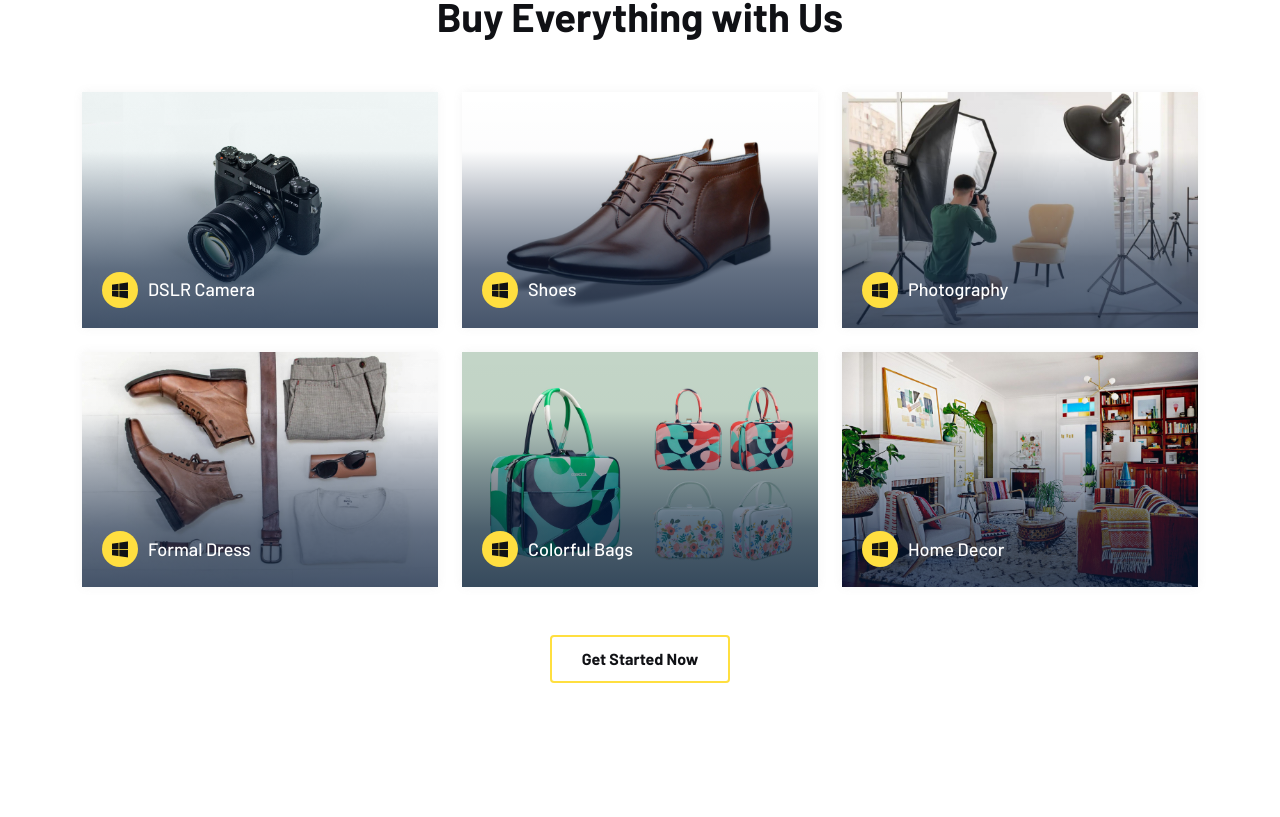
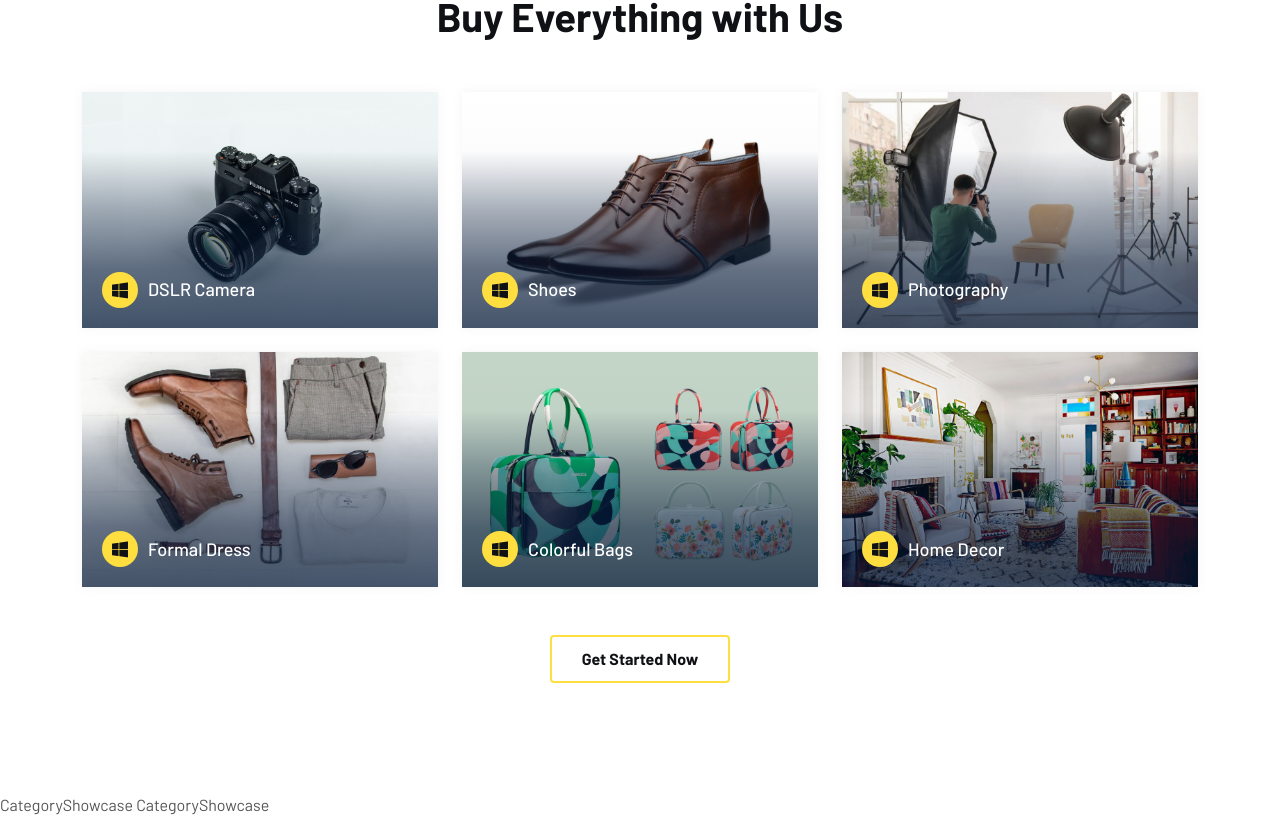
Before and after one commit to Rukunuljoy/e-commerce-shop-frontend, a React (Vite) app: page / in a window 1280 px wide. Shown: the part 1027-1844 px from the top of the page. Before the commit the page ends 1820 px from the top, so only its background shows below. Built offline with nearby package versions, Linux system fonts and the light colour scheme.

Commit message:
category showcase is start

```diff
--- /dev/null
+++ b/src/Home/CategoryShowcase.jsx
@@ -0,0 +1,12 @@
+import React from 'react';
+
+const CategoryShowcase = () => {
+    return (
+        <div>
+            CategoryShowcase
+CategoryShowcase
+        </div>
+    );
+};
+
+export default CategoryShowcase;
--- a/src/Home/Home.jsx
+++ b/src/Home/Home.jsx
@@ -1,12 +1,14 @@
 import React from 'react';
 import Banner from './Banner';
 import HomeCategory from './HomeCategory';
+import CategoryShowcase from './CategoryShowcase';
 
 const Home = () => {
     return (
         <div>
             <Banner/>
             <HomeCategory/>
+            <CategoryShowcase/>
         </div>
     );
 };
```
